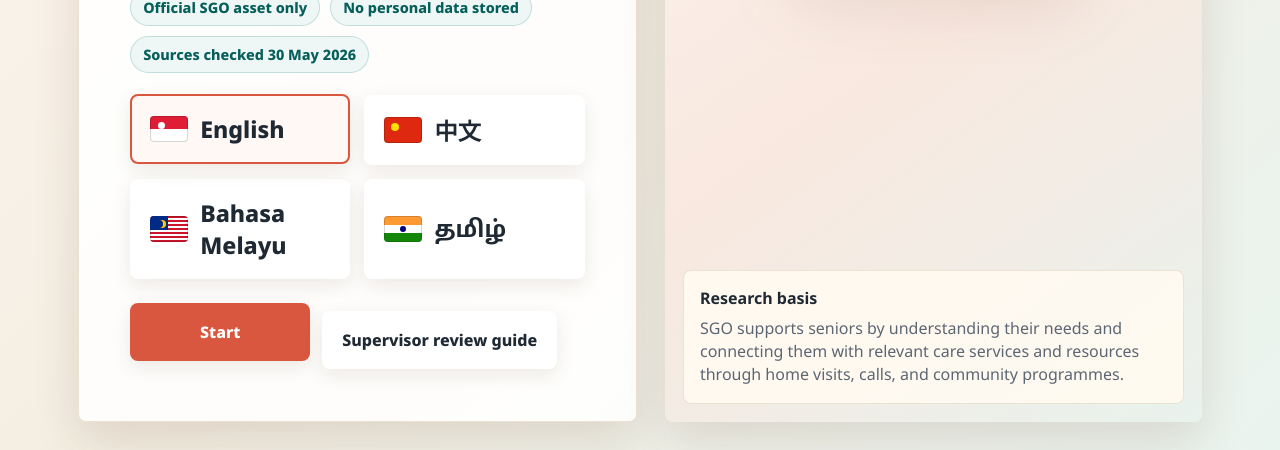
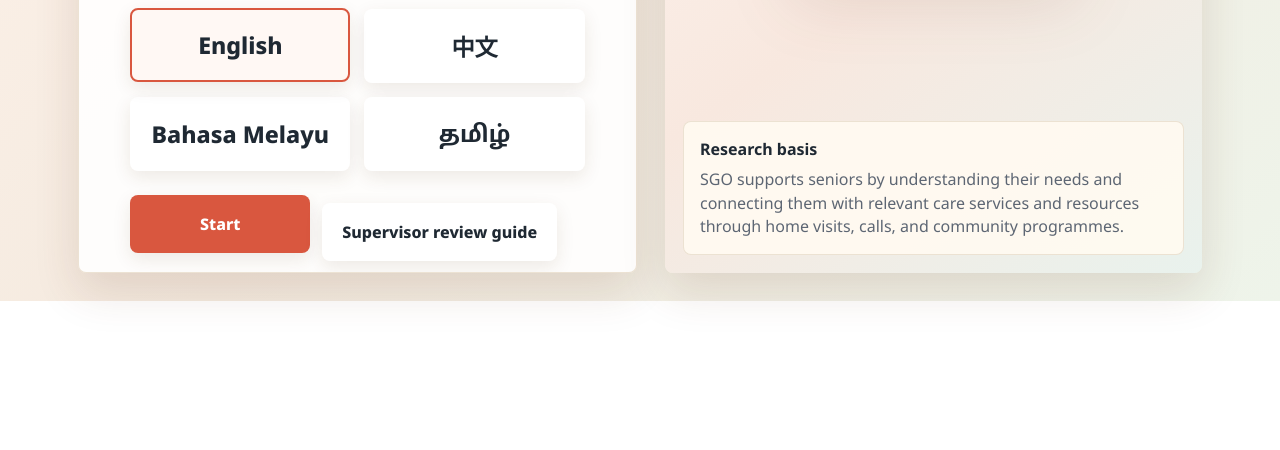
Before and after one commit to bipplane/AskSGO, a website: page index.html in a window 1280 px wide. Shown: the part 499-949 px from the top of the page. After the commit the page ends 800 px from the top, so only its background shows below. Drawn offline with Linux system fonts and the light colour scheme.

Commit message:
Improve UI and content

```diff
--- a/app.js
+++ b/app.js
@@ -90,14 +90,13 @@
           <h1>${t("landing.title")}</h1>
           <p class="lead">${t("landing.lead")}</p>
           <div class="assurance-row">
-            <span>${t("landing.asset")}</span>
             <span>${t("landing.privacy")}</span>
             <span>${t("landing.checked")} ${VERIFIED_DATE}</span>
           </div>
           <div class="language-grid">
             ${Object.entries(i18n).map(([key, copy]) => `
               <button class="lang-button ${key === lang ? "selected" : ""}" type="button" data-lang="${key}" aria-pressed="${key === lang}">
-                <span class="flag-icon flag-${key}" aria-hidden="true"></span>${copy.meta.name}
+                <span>${copy.meta.name}</span>
               </button>
             `).join("")}
           </div>
@@ -440,11 +439,11 @@
           </article>
           <article class="review-card">
             <h2>Netlify</h2>
-            <p>Static app. Publish directory is project root. Build command validates JavaScript, JSON, source links, i18n keys, and required SGO-only asset.</p>
+            <p>Static app. Publish directory is project root. Build command validates JavaScript, JSON, source links, i18n keys, and required SGO logo file.</p>
           </article>
           <article class="review-card">
             <h2>Asset rule</h2>
-            <p>UI uses official SGO logo asset from AIC CDN only. No synthetic or generated bitmap images remain in project files.</p>
+            <p>UI uses the SGO logo from AIC CDN. No synthetic or generated bitmap images remain in project files.</p>
           </article>
         </div>
         <section class="source-list">
--- a/styles.css
+++ b/styles.css
@@ -25,6 +25,7 @@
     linear-gradient(135deg, #fff5ef 0%, #f3eee2 48%, #eaf4ef 100%);
   font-family: "Noto Sans", "Noto Sans SC", "Noto Sans Tamil", system-ui, sans-serif;
   letter-spacing: 0;
+  animation: pageTint 18s ease-in-out infinite;
 }
 
 button {
@@ -44,6 +45,7 @@
   gap: 28px;
   align-items: stretch;
   min-height: calc(100vh - 56px);
+  animation: stageEnter 280ms ease-out both;
 }
 
 .hero-copy,
@@ -60,6 +62,9 @@
   display: flex;
   flex-direction: column;
   justify-content: center;
+  height: calc(100vh - 56px);
+  min-height: 620px;
+  overflow-y: auto;
 }
 
 .kicker {
@@ -130,90 +135,12 @@
 }
 
 .lang-button {
-  display: flex;
-  align-items: center;
-  gap: 12px;
+  display: grid;
+  place-items: center;
   font-size: clamp(1.05rem, 2vw, 1.45rem);
   font-weight: 800;
-}
-
-.flag-icon {
-  position: relative;
-  flex: 0 0 auto;
-  width: 38px;
-  height: 26px;
-  overflow: hidden;
-  border-radius: 4px;
-  box-shadow: inset 0 0 0 1px rgba(0, 0, 0, 0.16);
-}
-
-.flag-en {
-  background: linear-gradient(#df1e35 0 50%, #fff 50% 100%);
-}
-
-.flag-en::before {
-  content: "";
-  position: absolute;
-  top: 6px;
-  left: 8px;
-  width: 7px;
-  height: 7px;
-  border-radius: 50%;
-  background: #fff;
-}
-
-.flag-zh {
-  background: #de2910;
-}
-
-.flag-zh::before {
-  content: "";
-  position: absolute;
-  top: 6px;
-  left: 7px;
-  width: 8px;
-  height: 8px;
-  border-radius: 50%;
-  background: #ffde00;
-}
-
-.flag-ms {
-  background: repeating-linear-gradient(to bottom, #cc142b 0 2px, #fff 2px 4px);
-}
-
-.flag-ms::before {
-  content: "";
-  position: absolute;
-  inset: 0 auto auto 0;
-  width: 18px;
-  height: 14px;
-  background: #012a87;
-}
-
-.flag-ms::after {
-  content: "";
-  position: absolute;
-  top: 4px;
-  left: 5px;
-  width: 8px;
-  height: 8px;
-  border-radius: 50%;
-  box-shadow: 3px 0 0 #ffcc00;
-}
-
-.flag-ta {
-  background: linear-gradient(#ff9933 0 33%, #fff 33% 66%, #138808 66% 100%);
-}
-
-.flag-ta::before {
-  content: "";
-  position: absolute;
-  top: 10px;
-  left: 16px;
-  width: 6px;
-  height: 6px;
-  border-radius: 50%;
-  background: #000080;
+  text-align: center;
+  min-height: 74px;
 }
 
 .choice-button {
@@ -328,6 +255,7 @@
 .results-stage {
   padding: clamp(20px, 4vw, 42px);
   min-height: calc(100vh - 56px);
+  animation: stageEnter 280ms ease-out both;
 }
 
 .topbar {
@@ -381,6 +309,7 @@
 .choice-grid {
   grid-template-columns: repeat(2, minmax(0, 1fr));
   margin: 20px 0 24px;
+  animation: choicesEnter 320ms ease-out both;
 }
 
 .nav-row {
@@ -587,6 +516,68 @@
   line-height: 1.5;
 }
 
+@keyframes pageTint {
+  0% {
+    background:
+      radial-gradient(circle at 10% 0%, rgba(255, 42, 1, 0.1), transparent 34%),
+      linear-gradient(135deg, #fff5ef 0%, #f3eee2 48%, #eaf4ef 100%);
+  }
+  33% {
+    background:
+      radial-gradient(circle at 12% 4%, rgba(255, 112, 65, 0.12), transparent 35%),
+      linear-gradient(135deg, #fff3eb 0%, #f4eadf 48%, #eef4ea 100%);
+  }
+  66% {
+    background:
+      radial-gradient(circle at 8% 2%, rgba(196, 84, 47, 0.1), transparent 34%),
+      linear-gradient(135deg, #fff6f0 0%, #f1ece1 48%, #eaf2ef 100%);
+  }
+  100% {
+    background:
+      radial-gradient(circle at 10% 0%, rgba(255, 42, 1, 0.1), transparent 34%),
+      linear-gradient(135deg, #fff5ef 0%, #f3eee2 48%, #eaf4ef 100%);
+  }
+}
+
+@keyframes stageEnter {
+  from {
+    opacity: 0;
+    transform: translateX(14px);
+  }
+  to {
+    opacity: 1;
+    transform: translateX(0);
+  }
+}
+
+@keyframes choicesEnter {
+  from {
+    opacity: 0;
+    transform: translateY(8px);
+  }
+  to {
+    opacity: 1;
+    transform: translateY(0);
+  }
+}
+
+@media (prefers-reduced-motion: reduce) {
+  body,
+  .hero,
+  .question-stage,
+  .results-stage,
+  .choice-grid {
+    animation: none;
+  }
+
+  .choice-button,
+  .lang-button,
+  .action-button,
+  .link-button {
+    transition: none;
+  }
+}
+
 @media (max-width: 820px) {
   .app-shell {
     padding: 14px;
@@ -600,6 +591,12 @@
 
   .sgo-logo-mark {
     min-height: 360px;
+  }
+
+  .hero-copy {
+    height: auto;
+    min-height: 0;
+    overflow: visible;
   }
 
   .language-grid,
```
Also changed, not shown: data/i18n.json.
